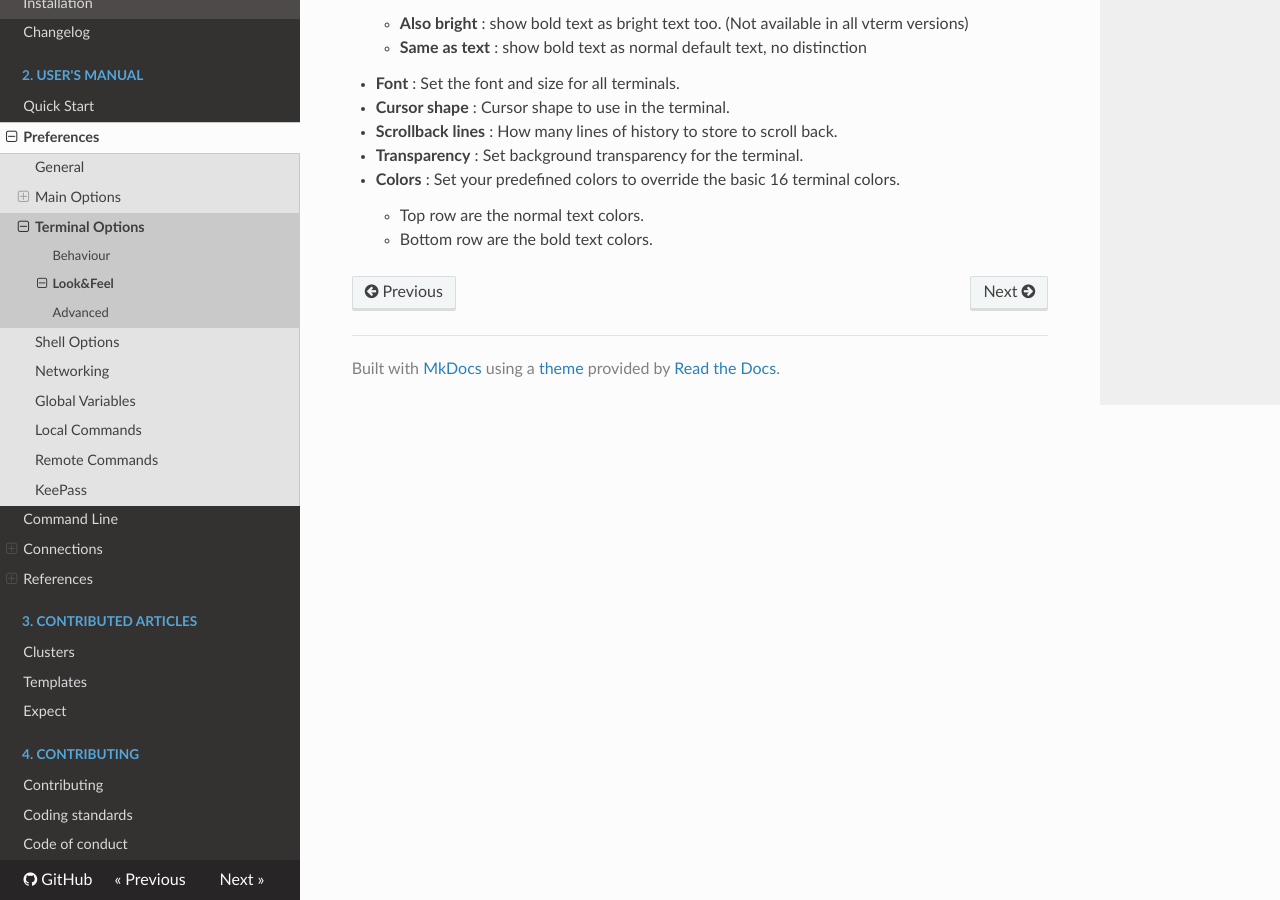
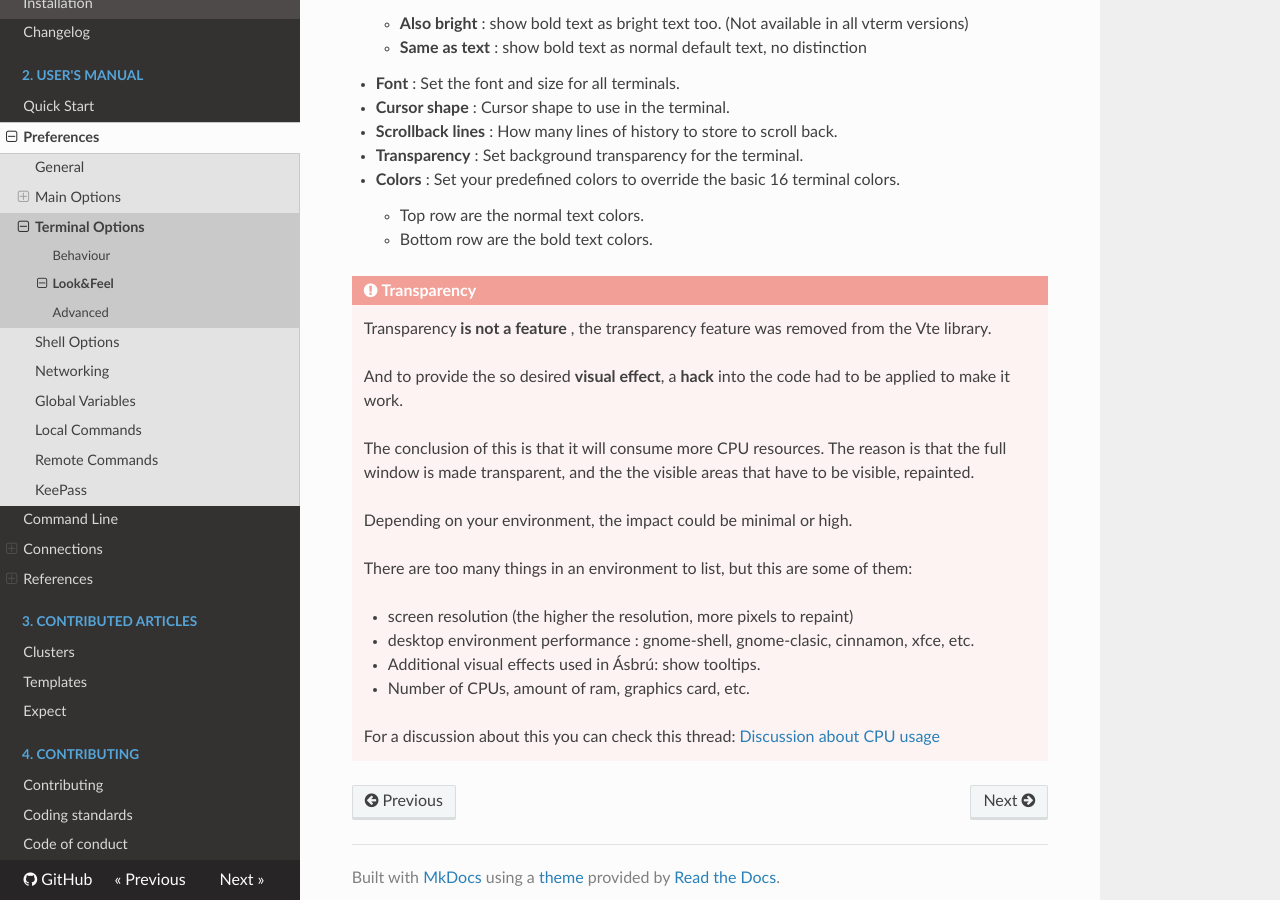
Before and after one commit to asbru-cm/asbru-cm, an MkDocs documentation site: the page built from doc/Manual/Preferences/TermLookAndFeel.md, in a window 1280 px wide and 900 px high, scrolled down 2635 px. Built offline with MkDocs 1.6.1, drawn with Linux system fonts in a browser that asks for light colours; nearby versions of some CDN libraries.

Commit message:
explanation about transparency and side effects

```diff
--- a/doc/Manual/Preferences/TermLookAndFeel.md
+++ b/doc/Manual/Preferences/TermLookAndFeel.md
@@ -52,3 +52,21 @@ Example macros as list
 + __Colors__ : Set your predefined colors to override the basic 16 terminal colors.
     - Top row are the normal text colors.
     - Bottom row are the bold text colors.
+
+!!! danger "Transparency"
+    Transparency __is not a feature__ , the transparency feature was removed from the Vte library.
+
+    And to provide the so desired __visual effect__, a __hack__ into the code had to be applied to make it work.
+
+    The conclusion of this is that it will consume more CPU resources. The reason is that the full window is made transparent, and the the visible areas that have to be visible, repainted.
+
+    Depending on your environment, the impact could be minimal or high.
+
+    There are too many things in an environment to list, but this are some of them:
+
+    + screen resolution (the higher the resolution, more pixels to repaint)
+    + desktop environment performance : gnome-shell, gnome-clasic, cinnamon, xfce, etc.
+    + Additional visual effects used in Ásbrú: show tooltips.
+    + Number of CPUs, amount of ram, graphics card, etc.
+
+    For a discussion about this you can check this thread: [Discussion about CPU usage](https://github.com/asbru-cm/asbru-cm/issues/533#issuecomment-607359378)
```
